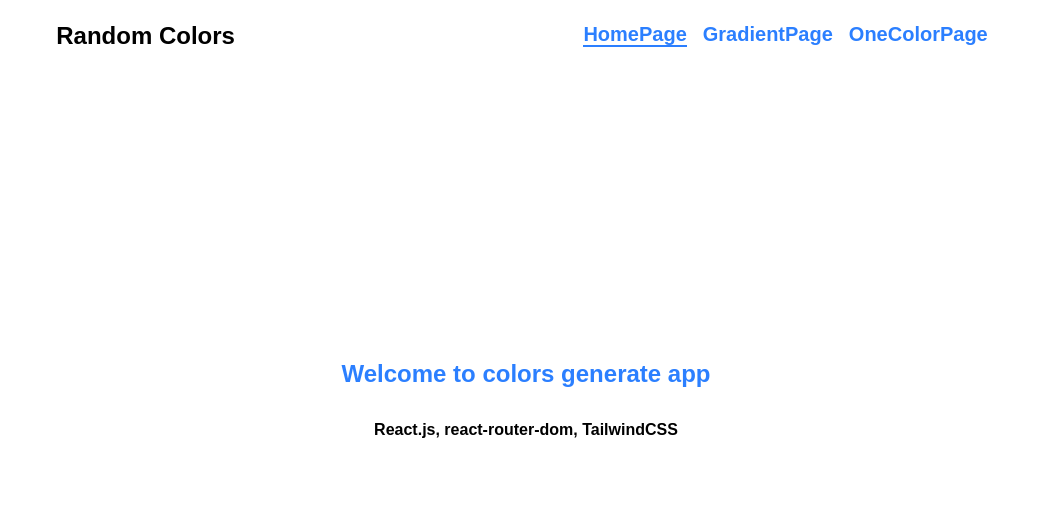
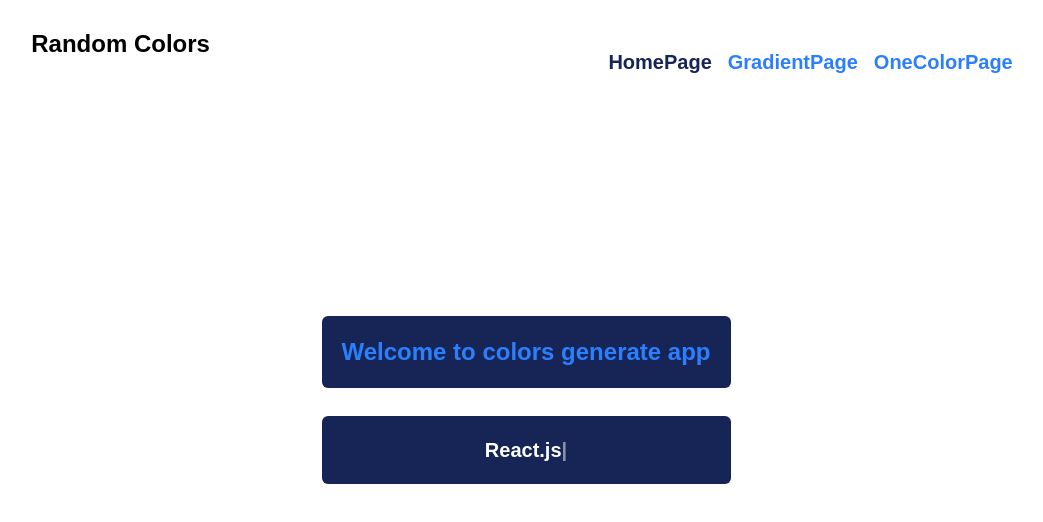
Before and after one commit to W4vING2/random-color, a React (Vite) app: page /home in a window 1280 px wide. Shown: the top 522 px of the page, without its empty margins (114-1157 px from the left). Built offline with nearby package versions, Linux system fonts and the light colour scheme.

Commit message:
mobile design

```diff
--- a/src/components/LinkButton.jsx
+++ b/src/components/LinkButton.jsx
@@ -1,13 +1,15 @@
 import { memo } from 'react'
 import { NavLink } from 'react-router-dom'
 
-function LinkButton({ to }) {
+function LinkButton({ to, onClick }) {
 	return (
 		<>
 			<NavLink
+				onClick={onClick}
 				className={({ isActive }) => {
-					const borderBottom = isActive ? 'border-b-2' : ''
-					return `mt-5 text-blue-500 font-bold text-xl mx-2 border-blue-500 ${borderBottom}`
+					return `mt-5 text-blue-500 font-bold text-xl mx-2 ${
+						isActive ? 'text-blue-950' : 'text-blue-500'
+					}`
 				}}
 				to={to}
 			>
--- a/src/layout/Layout.jsx
+++ b/src/layout/Layout.jsx
@@ -1,15 +1,38 @@
+import { useState } from 'react'
 import { Outlet } from 'react-router-dom'
 import LinkButton from '../components/LinkButton'
 
 export default function Layout() {
+	const [open, setOpen] = useState(false)
 	return (
 		<>
-			<header className='fixed inset-0 flex justify-around mt-5'>
-				<h1 className='font-bold text-2xl'>Random Colors</h1>
-				<div>
-					<LinkButton to='/home' />
-					<LinkButton to='/gradient' />
-					<LinkButton to='/one-color' />
+			<header className='fixed inset-0 flex justify-around mt-5 pt-2'>
+				<h1 className='font-bold text-2xl mr-25'>Random Colors</h1>
+				<div
+					className='h-[30px] w-[30px] absolute right-10 top-3 flex flex-col gap-y-1 cursor-cell z-95 md:hidden'
+					onClick={() => setOpen(false)}
+				>
+					<input
+						type='checkbox'
+						id='checkbox'
+						className='absolute w-[30px] h-[30px] z-90 opacity-0 peer'
+						onChange={() => setOpen(!open)}
+						checked={open}
+					/>
+					<span className='w-5 bg-black h-1 block rounded-md peer-checked:rotate-45 transition-all peer-checked:translate-y-[4px]'></span>
+					<span className='w-5 bg-black h-1 block rounded-md peer-checked:hidden transition-all'></span>
+					<span className='w-5 bg-black h-1 block rounded-md peer-checked:rotate-135 transition-all peer-checked:translate-y-[-4px]'></span>
+				</div>
+				<div
+					className={
+						open
+							? 'flex flex-col fixed inset-0 h-[100vh] w-[100vw] bg-blue-950 items-center justify-center z-90'
+							: 'hidden md:flex'
+					}
+				>
+					<LinkButton onClick={() => setOpen(false)} to='/home' />
+					<LinkButton onClick={() => setOpen(false)} to='/gradient' />
+					<LinkButton onClick={() => setOpen(false)} to='/one-color' />
 				</div>
 			</header>
 			<Outlet />
--- a/src/pages/GradientPage.jsx
+++ b/src/pages/GradientPage.jsx
@@ -27,7 +27,7 @@ export default function GradientPage() {
 		chooseValue(2, setColors)
 	}, [])
 	return (
-		<div className='relative flex flex-col gap-2'>
+		<div className='relative flex flex-col gap-2 z-[-1]'>
 			<div className='flex flex-col md:flex-row gap-2'>
 				<ColorCard color={colors.colorOne} />
 				<ColorCard color={colors.colorTwo} />
--- a/src/pages/Home.jsx
+++ b/src/pages/Home.jsx
@@ -1,11 +1,45 @@
+import { useEffect, useMemo, useState } from 'react'
+
 export default function Home() {
+	const texts = useMemo(() => ['TailwindCSS', 'React.js', 'Cursor AI'], [])
+	const [index, setIndex] = useState(0)
+	const [displayText, setDisplayText] = useState('')
+	const [subIndex, setSubIndex] = useState(0)
+	const [reverse, setReverse] = useState(false)
+
+	useEffect(() => {
+		if (subIndex === texts[index].length + 1 && !reverse) {
+			setReverse(true)
+			return
+		}
+		if (subIndex === 0 && reverse) {
+			setReverse(false)
+			setIndex(prev => (prev + 1) % texts.length)
+			return
+		}
+
+		const timeout = setTimeout(
+			() => {
+				setSubIndex(prev => prev + (reverse ? -1 : 1))
+			},
+			reverse ? 100 : 200
+		)
+
+		return () => clearTimeout(timeout)
+	}, [subIndex, reverse, index, texts])
+
+	useEffect(() => {
+		setDisplayText(texts[index].substring(0, subIndex))
+	}, [subIndex, index, texts])
+
 	return (
 		<>
-			<h1 className='text-2xl font-bold text-blue-500'>
+			<h1 className='text-2xl font-bold text-blue-500 bg-blue-950 p-5 rounded-md'>
 				Welcome to colors generate app
 			</h1>
-			<p className='text-md font-bold text-black mt-7'>
-				React.js, react-router-dom, TailwindCSS
+			<p className='text-xl font-bold text-white mt-7 bg-blue-950 rounded-md p-5'>
+				{displayText}
+				<span className='text-white/50 w-1 h-10 z-10'>|</span>
 			</p>
 		</>
 	)
--- a/src/pages/OneColorPage.jsx
+++ b/src/pages/OneColorPage.jsx
@@ -21,7 +21,7 @@ export default function OneColorPage() {
 	}
 
 	return (
-		<div className='relative flex flex-col'>
+		<div className='relative flex flex-col z-[-1]'>
 			<ColorCard color={color} />
 
 			<div className='w-full flex flex-row items-center gap-2 mt-4'>
--- a/vite.config.js
+++ b/vite.config.js
@@ -6,6 +6,6 @@ import { defineConfig } from 'vite'
 export default defineConfig({
 	plugins: [react(), tailwindcss()],
 	server: {
-		open: '/',
+		open: '/home',
 	},
 })
```
